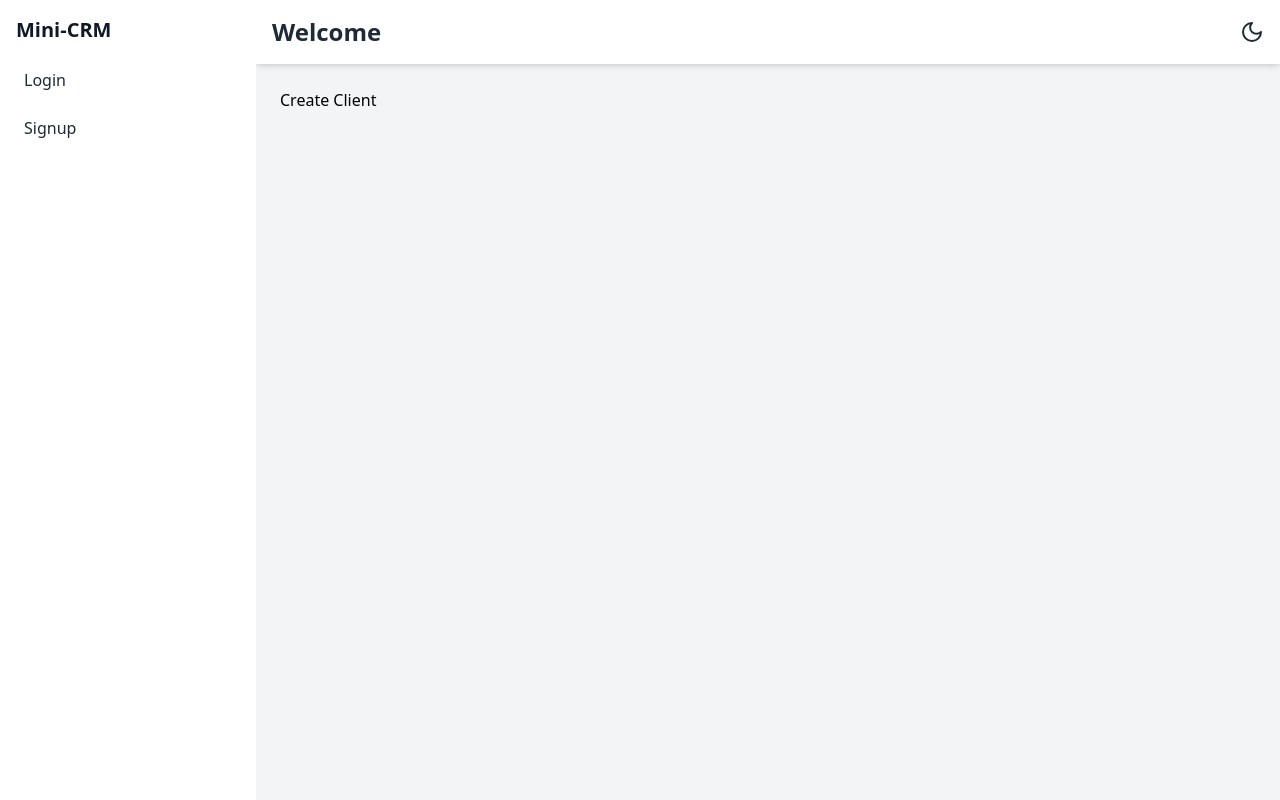
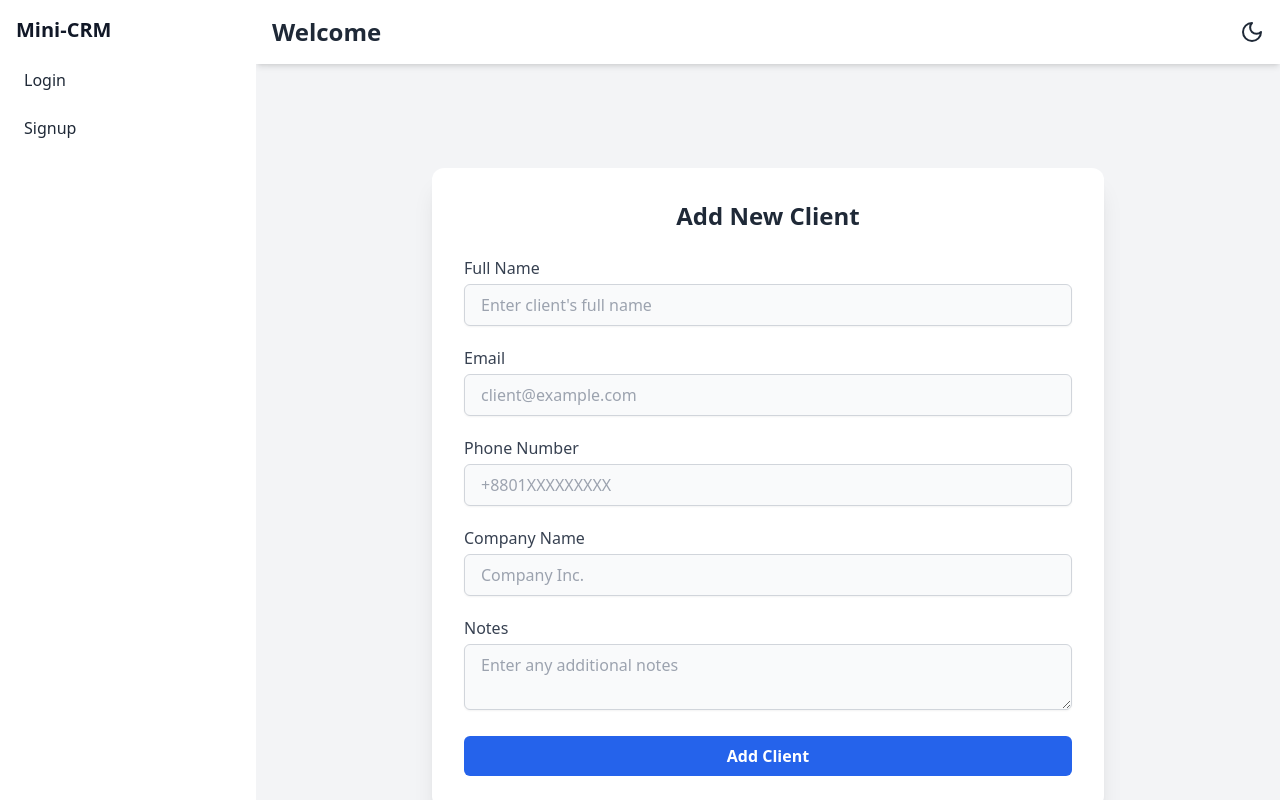
Before and after one commit to codermahbub20/crm-project, a React (Vite) app in the folder client/: page /clients in a window 1280 px wide. Built offline with nearby package versions, Linux system fonts and the light colour scheme.

Commit message:
Create client page implemented

```diff
--- a/client/src/pages/Client/CreateClient/CreateClient.tsx
+++ b/client/src/pages/Client/CreateClient/CreateClient.tsx
@@ -1,5 +1,133 @@
+/* eslint-disable @typescript-eslint/no-explicit-any */
+/* eslint-disable @typescript-eslint/no-unused-vars */
+import { useForm, FieldValues } from "react-hook-form";
+import { useNavigate } from "react-router-dom";
+import { toast } from "sonner";
+import { useCreateClientMutation } from "../../../redux/features/Client/client.api";
+
 const CreateClient = () => {
-  return <div>Create Client</div>;
+  const navigate = useNavigate();
+  const [createClient] = useCreateClientMutation();
+
+  const {
+    register,
+    handleSubmit,
+    reset,
+    formState: { errors },
+  } = useForm();
+
+  const onSubmit = async (data: FieldValues) => {
+    // Show validation errors
+    if (Object.keys(errors).length > 0) {
+      Object.values(errors).forEach((error) => {
+        if (error?.message) {
+          toast.error(error.message as string);
+        }
+      });
+      return;
+    }
+
+    const clientInfo = {
+      name: data.name,
+      email: data.email,
+      phone: data.phone,
+      company: data.company || "",
+      notes: data.notes || "",
+    };
+
+    try {
+      await createClient(clientInfo).unwrap();
+      toast.success("Client added successfully");
+      reset();
+      navigate(`/`);
+    } catch (err: any) {
+      toast.error("Something went wrong");
+    }
+  };
+
+  return (
+    <div className="min-h-screen flex items-center justify-center bg-gray-100 dark:bg-gray-900 px-4">
+      <div className="w-full max-w-2xl bg-white dark:bg-gray-800 shadow-xl rounded-xl p-8">
+        <h2 className="text-2xl font-semibold mb-6 text-center text-gray-800 dark:text-white">
+          Add New Client
+        </h2>
+
+        <form onSubmit={handleSubmit(onSubmit)} className="space-y-5">
+          {/* Name */}
+          <div>
+            <label className="block text-gray-700 dark:text-gray-300">
+              Full Name
+            </label>
+            <input
+              type="text"
+              {...register("name", { required: "Client name is required" })}
+              placeholder="Enter client's full name"
+              className="mt-1 w-full px-4 py-2 border border-gray-300 dark:border-gray-600 rounded-md shadow-sm focus:outline-none focus:ring-2 focus:ring-blue-500 bg-gray-50 dark:bg-gray-700 dark:text-white"
+            />
+          </div>
+
+          {/* Email */}
+          <div>
+            <label className="block text-gray-700 dark:text-gray-300">
+              Email
+            </label>
+            <input
+              type="email"
+              {...register("email", { required: "Email is required" })}
+              placeholder="client@example.com"
+              className="mt-1 w-full px-4 py-2 border border-gray-300 dark:border-gray-600 rounded-md shadow-sm focus:outline-none focus:ring-2 focus:ring-blue-500 bg-gray-50 dark:bg-gray-700 dark:text-white"
+            />
+          </div>
+
+          {/* Phone */}
+          <div>
+            <label className="block text-gray-700 dark:text-gray-300">
+              Phone Number
+            </label>
+            <input
+              type="text"
+              {...register("phone")}
+              placeholder="+8801XXXXXXXXX"
+              className="mt-1 w-full px-4 py-2 border border-gray-300 dark:border-gray-600 rounded-md shadow-sm focus:outline-none focus:ring-2 focus:ring-blue-500 bg-gray-50 dark:bg-gray-700 dark:text-white"
+            />
+          </div>
+
+          {/* Company */}
+          <div>
+            <label className="block text-gray-700 dark:text-gray-300">
+              Company Name
+            </label>
+            <input
+              type="text"
+              {...register("company")}
+              placeholder="Company Inc."
+              className="mt-1 w-full px-4 py-2 border border-gray-300 dark:border-gray-600 rounded-md shadow-sm focus:outline-none focus:ring-2 focus:ring-blue-500 bg-gray-50 dark:bg-gray-700 dark:text-white"
+            />
+          </div>
+
+          {/* Notes */}
+          <div>
+            <label className="block text-gray-700 dark:text-gray-300">
+              Notes
+            </label>
+            <textarea
+              {...register("notes")}
+              placeholder="Enter any additional notes"
+              className="mt-1 w-full px-4 py-2 border border-gray-300 dark:border-gray-600 rounded-md shadow-sm focus:outline-none focus:ring-2 focus:ring-blue-500 bg-gray-50 dark:bg-gray-700 dark:text-white"
+            />
+          </div>
+
+          {/* Submit Button */}
+          <button
+            type="submit"
+            className="w-full bg-blue-600 text-white font-semibold py-2 rounded-md hover:bg-blue-700 transition duration-200"
+          >
+            Add Client
+          </button>
+        </form>
+      </div>
+    </div>
+  );
 };
 
 export default CreateClient;
--- a/client/src/pages/Signup/Signup.tsx
+++ b/client/src/pages/Signup/Signup.tsx
@@ -1,3 +1,4 @@
+/* eslint-disable @typescript-eslint/no-unused-vars */
 /* eslint-disable @typescript-eslint/no-explicit-any */
 import { useForm, FieldValues } from "react-hook-form";
 import { useNavigate } from "react-router-dom";
--- /dev/null
+++ b/client/src/redux/features/Client/client.api.ts
@@ -0,0 +1,40 @@
+import { baseApi } from "../../api/baseApi";
+
+const clientApi = baseApi.injectEndpoints({
+  endpoints: (builder) => ({
+    // Fetch a single client by ID
+    // getClient: builder.query({
+    //   query: (id) => `client/${id}`,
+    // }),
+    // Fetch all clients
+    // getClients: builder.query({
+    //   query: () => "client",
+    // }),
+    // Create a new client
+    createClient: builder.mutation({
+      query: (payload) => ({
+        url: "clients",
+        method: "POST",
+        body: payload,
+      }),
+    }),
+    // Update an existing client
+    updateClient: builder.mutation({
+      query: ({ id, ...patch }) => ({
+        url: `client/${id}`,
+        method: "PATCH",
+        body: patch,
+      }),
+    }),
+  }),
+});
+
+// Export hooks for usage in components
+export const {
+  //   useGetClientQuery,
+  //   useGetClientsQuery,
+  useCreateClientMutation,
+  useUpdateClientMutation,
+} = clientApi;
+
+export default clientApi;
```
